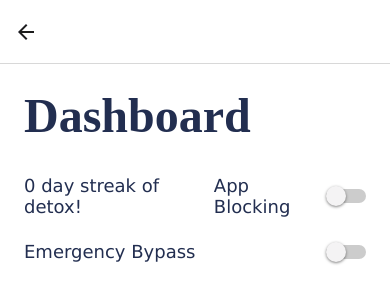
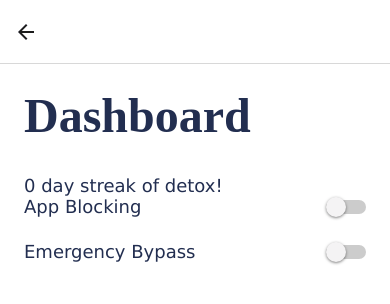
Before and after one commit to jzeller04/unplugged, a React Native app: screen /Dashboard in a window 390 px wide. Shown: the top 304 px of the page. Built offline with nearby package versions, Linux system fonts and the light colour scheme.

Commit message:
Fixed formatting issue on dashboard

```diff
--- a/src/client/screens/DashboardScreen.js
+++ b/src/client/screens/DashboardScreen.js
@@ -30,8 +30,9 @@ const DashboardScreen = () => {
     <View style={styles.container}>
       <Text style={styles.title}>Dashboard</Text>
 
+      <Text style={styles.label}>{streakCount} day streak of detox!</Text>
+
       <View style={styles.toggleRow}>
-        <Text style={styles.label}>{streakCount} day streak of detox!</Text>
         <Text style={styles.label}>App Blocking</Text>
         <Switch
           value={isBlockingEnabled}
```
